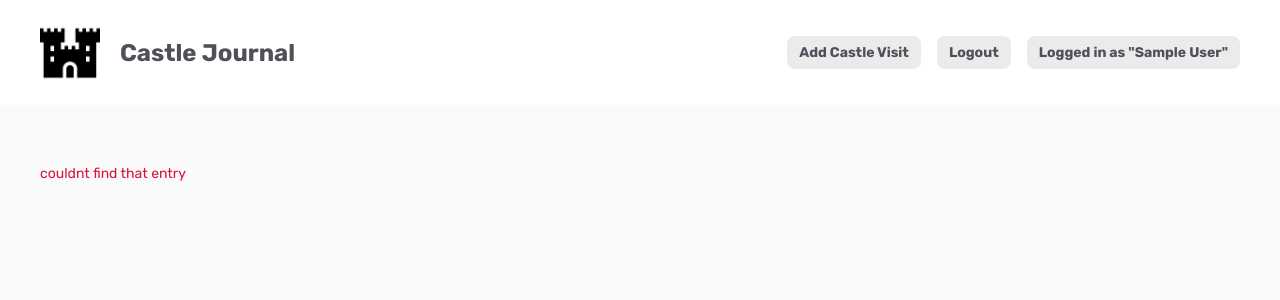
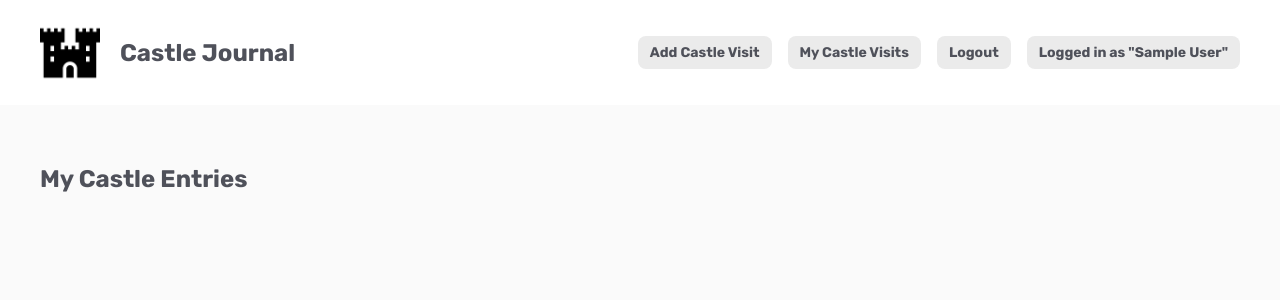
Before and after one commit to Paul2071/castle-journal, a Vue app: page /castle/user in a window 1280 px wide. Shown: the top 300 px of the page. Built offline with nearby package versions, Linux system fonts and the light colour scheme; no server answers; the database is empty; sample sign-in values are in the browser's storage.

Commit message:
added routes to loging and signup, they push use to new component that will list their castles

```diff
--- a/src/components/Navbar.vue
+++ b/src/components/Navbar.vue
@@ -10,6 +10,7 @@
 
                 <div v-if="user">
                     <router-link class="btn" :to="{ name: 'createcastle' }"> Add Castle Visit</router-link>
+                    <router-link class="btn" :to="{ name: 'castleuser' }"> My Castle Visits</router-link>
                     <button @click="handleClick" class="btn" :to="{  name: 'login'}">  Logout </button>
                     <button class="btn"> Logged in as "{{ user.displayName}}"</button>
                 </div>
--- /dev/null
+++ b/src/components/UserCastles.vue
@@ -0,0 +1,13 @@
+<template>
+    <div class="user-entries">
+        <h2> My Castle Entries</h2>
+    </div>
+</template>
+
+<script >
+export default {
+
+}
+</script>
+
+<style ></style>
--- a/src/router/index.js
+++ b/src/router/index.js
@@ -4,6 +4,7 @@ import Login from '../views/auth/Login.vue'
 import Signup from '../views/auth/Signup.vue'
 import CreateCastle from '../components/CreateCastle.vue'
 import CastleDetails from '../components/CastleDetails.vue'
+import UserCastles from '../components/UserCastles.vue'
 
 //route guards to make sure user is logged import
 
@@ -47,6 +48,13 @@ const routes = [
     component: CastleDetails,
     beforeEnter: requireAuth,
     props: true
+  },
+  {
+    path: '/castle/user',
+    name: 'castleuser',
+    component: UserCastles,
+    beforeEnter: requireAuth
+
   }
 
 ]
--- a/src/views/auth/Login.vue
+++ b/src/views/auth/Login.vue
@@ -13,11 +13,13 @@
 
 import useLogin from '../../composables/useLogin'
 import { ref } from 'vue'
+import { useRouter } from 'vue-router'
 
 export default {
     setup () {
 
         const { error, login, isPending } = useLogin()
+        const router = useRouter()
 
         const email = ref('')
         const password = ref('')
@@ -26,7 +28,7 @@ export default {
 
             const res = await login(email.value, password.value)
             if (!error.value) {
-                console.log('login successful')
+                router.push({name:'castleuser'})
              }
         }
 
--- a/src/views/auth/Signup.vue
+++ b/src/views/auth/Signup.vue
@@ -14,11 +14,13 @@
 
 import { ref } from 'vue'
 import useSignup from '../../composables/useSignup'
+import { useRouter } from 'vue-router'
 
 export default {
     setup () {
 
         const { error, signup, isPending } = useSignup()
+        const router = useRouter()
 
         const email = ref('')
         const password = ref('')
@@ -28,7 +30,7 @@ export default {
             const res = await signup(email.value, password.value, displayName.value)
 
             if(!error.value) {
-                console.log("signup successful")
+                router.push({name:'castleuser'})
             }
         }
 
```
